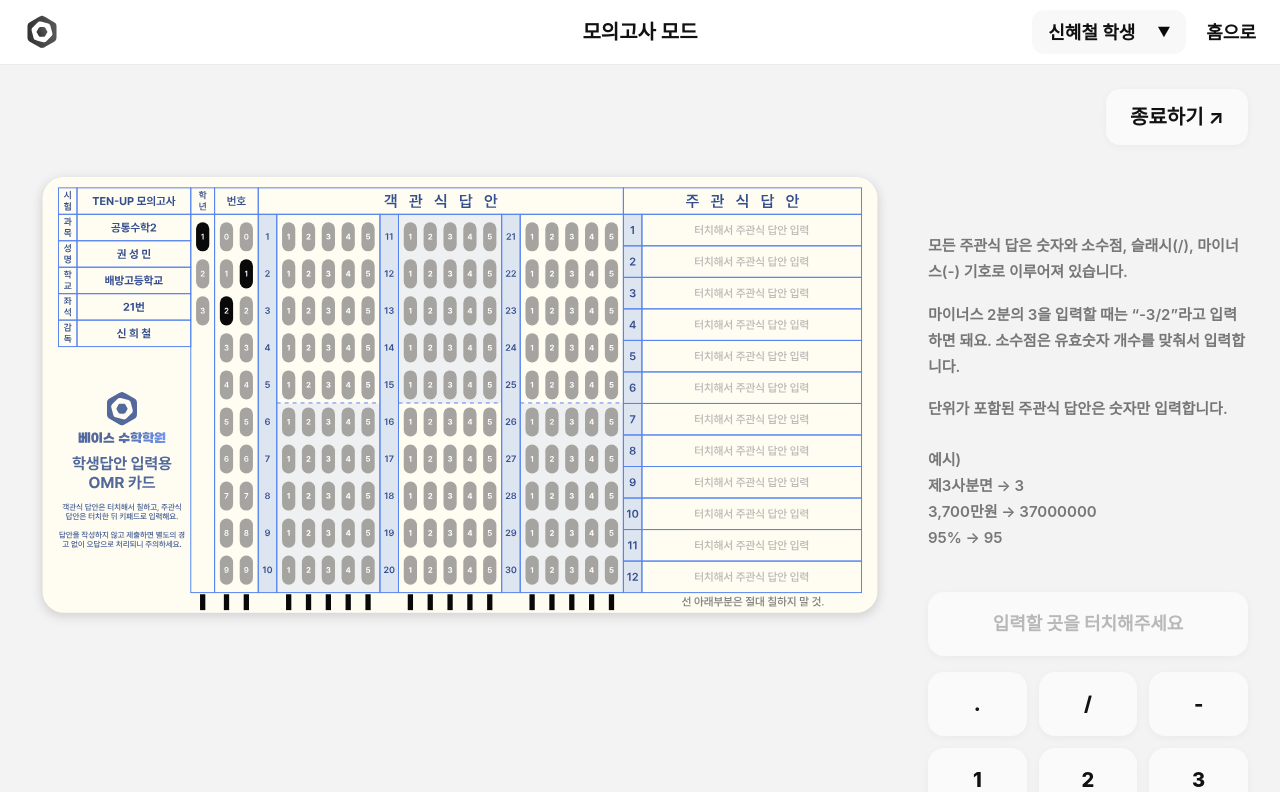
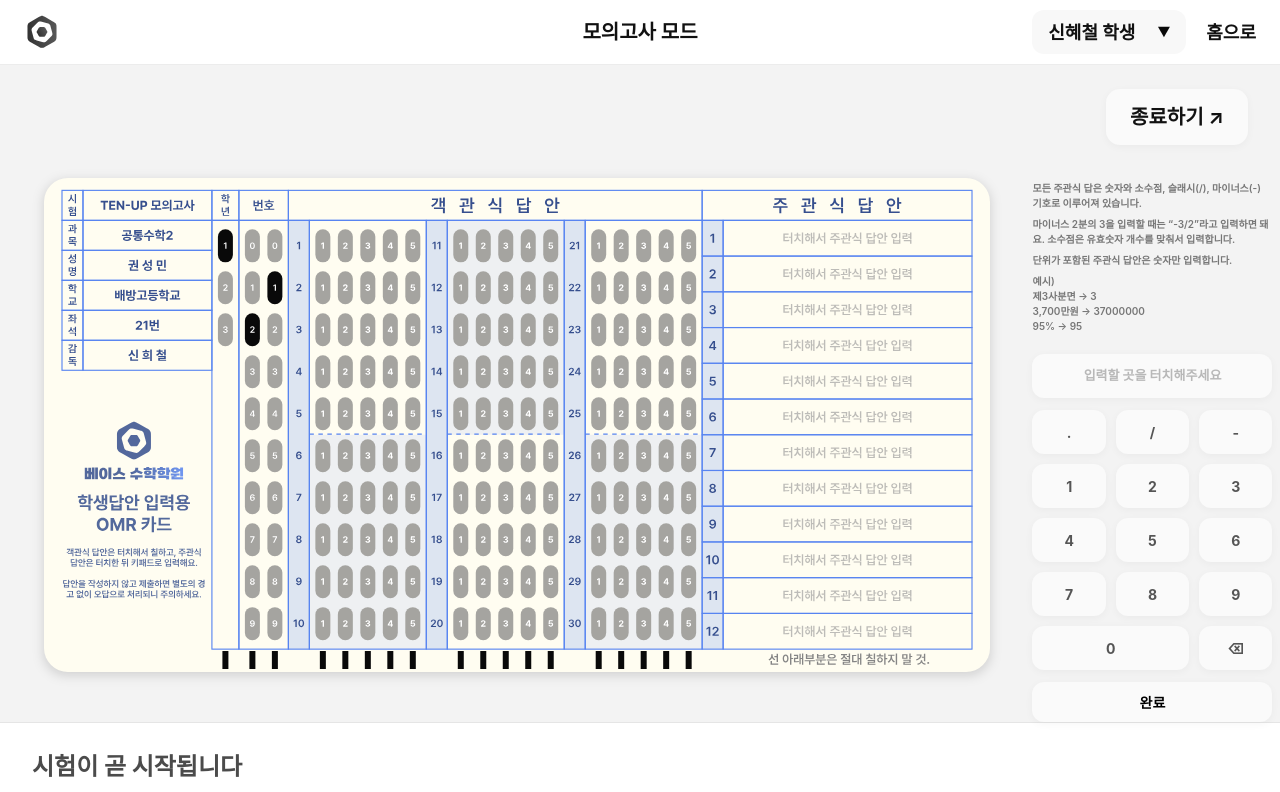
Before and after one commit to hey-anna/unboxers-assignment-mock-exam-fe, a React (Vite) app: page /exam in a window 1280 px wide. Shown: the top 792 px of the page. Built offline with nearby package versions, Linux system fonts and the light colour scheme.

Commit message:
style: 시험 화면 우측 입력 영역 레이아웃 정리

```diff
--- a/src/pages/exam/ExamPage.tsx
+++ b/src/pages/exam/ExamPage.tsx
@@ -118,11 +118,8 @@
 
   const navigate = useNavigate();
 
-  // const READY_DURATION_SECONDS = 3 * 60 + 17; // 3분 17초
-  // const EXAM_DURATION_SECONDS = 60; // 일단 샘플처럼 1분이면 60, 실제 60분이면 60 * 60
-
-  const READY_DURATION_SECONDS = 3;
-  const EXAM_DURATION_SECONDS = 60;
+  const READY_DURATION_SECONDS = 1 * 20;
+  const EXAM_DURATION_SECONDS = 3 * 60; // 1분이면 60, 실제 60분이면 60 * 60
 
   type ExamPhase = "ready" | "running" | "submitted";
 
@@ -342,9 +339,9 @@
             </button>
           </div>
 
-          <div className="relative mx-auto flex w-full max-w-[1360px] items-start justify-center gap-10">
-            <div className="flex-1">
-              <div className="relative w-full max-w-[1080px]">
+          <div className="relative mx-auto grid w-full max-w-[1360px] grid-cols-[minmax(0,1080fr)_minmax(160px,240fr)] items-start gap-[clamp(12px,2.4vw,40px)]">
+            <div className="min-w-0">
+              <div className="relative w-full">
                 <img
                   src={examOmrCardImage}
                   alt="OMR 답안 입력 화면"
@@ -485,17 +482,17 @@
               </div>
             </div>
 
-            <aside className="w-[320px] shrink-0 pt-16">
-              <div className="text-[15px] font-semibold leading-[1.75] text-[#777777]">
+            <aside className="w-[240px] shrink-0">
+              <div className="text-[10px] font-semibold leading-[1.5] text-[#777777] mt-3">
                 <p>
                   모든 주관식 답은 숫자와 소수점, 슬래시(/), 마이너스(-) 기호로 이루어져 있습니다.
                 </p>
-                <p className="mt-4">
+                <p className="mt-1.5">
                   마이너스 2분의 3을 입력할 때는 “-3/2”라고 입력하면 돼요. 소수점은 유효숫자 개수를
                   맞춰서 입력합니다.
                 </p>
-                <p className="mt-4">단위가 포함된 주관식 답안은 숫자만 입력합니다.</p>
-                <p className="mt-6">
+                <p className="mt-1.5">단위가 포함된 주관식 답안은 숫자만 입력합니다.</p>
+                <p className="mt-1.5">
                   예시)
                   <br />
                   제3사분면 → 3
@@ -506,23 +503,23 @@
                 </p>
               </div>
 
-              <div className="mt-10">
+              <div className="mt-5">
                 <button
                   type="button"
-                  className="flex h-[64px] w-full items-center justify-center rounded-[16px] bg-[#FAFAFA] text-[18px] font-bold text-[#B8B8B8] shadow-[0_2px_8px_rgba(0,0,0,0.04)]"
+                  className="flex h-[44px] w-full items-center justify-center rounded-[12px] bg-[#FAFAFA] px-2 text-[13px] font-bold text-[#B8B8B8] shadow-[0_2px_8px_rgba(0,0,0,0.04)]"
                 >
                   {selectedSubjectiveIndex === null
                     ? "입력할 곳을 터치해주세요"
                     : `주관식 ${selectedSubjectiveIndex}번 입력 중`}
                 </button>
 
-                <div className="mt-4 grid grid-cols-3 gap-3">
+                <div className="mt-3 grid grid-cols-3 gap-2.5">
                   {keypadRows.flat().map((key) => (
                     <button
                       key={key}
                       type="button"
                       onClick={() => handleKeypadClick(key)}
-                      className="flex h-[64px] items-center justify-center rounded-[16px] bg-[#FAFAFA] text-[20px] font-extrabold text-[#111111] shadow-[0_2px_8px_rgba(0,0,0,0.04)]"
+                      className="flex h-[44px] items-center justify-center rounded-[12px] bg-[#FAFAFA] text-[14px] font-bold text-[#555555] shadow-[0_2px_8px_rgba(0,0,0,0.04)] transition active:scale-[0.98]"
                     >
                       {key}
                     </button>
@@ -531,7 +528,7 @@
                   <button
                     type="button"
                     onClick={() => handleKeypadClick("0")}
-                    className="col-span-2 flex h-[64px] items-center justify-center rounded-[16px] bg-[#FAFAFA] text-[20px] font-extrabold text-[#111111] shadow-[0_2px_8px_rgba(0,0,0,0.04)]"
+                    className="col-span-2 flex h-[44px] items-center justify-center rounded-[12px] bg-[#FAFAFA] text-[14px] font-bold text-[#555555] shadow-[0_2px_8px_rgba(0,0,0,0.04)] transition active:scale-[0.98]"
                   >
                     0
                   </button>
@@ -539,7 +536,7 @@
                   <button
                     type="button"
                     onClick={() => handleKeypadClick("backspace")}
-                    className="flex h-[64px] items-center justify-center rounded-[16px] bg-[#FAFAFA] text-[20px] font-extrabold text-[#111111] shadow-[0_2px_8px_rgba(0,0,0,0.04)]"
+                    className="flex h-[44px] items-center justify-center rounded-[12px] bg-[#FAFAFA] text-[14px] font-bold text-[#555555] shadow-[0_2px_8px_rgba(0,0,0,0.04)] transition active:scale-[0.98]"
                   >
                     ⌫
                   </button>
@@ -548,11 +545,7 @@
                 <button
                   type="button"
                   onClick={handleComplete}
-                  className={`mt-4 h-[56px] w-full  rounded-2xl text-[18px] font-semibold transition ${
-                    selectedSubjectiveIndex === null
-                      ? "bg-[#E5E7EB] text-[#9CA3AF]"
-                      : "bg-[#2563EB] text-white"
-                  }`}
+                  className="mt-3 h-[40px] w-full rounded-[12px] bg-[#FAFAFA] text-[14px] font-semibold shadow-[0_2px_8px_rgba(0,0,0,0.04)] transition"
                 >
                   완료
                 </button>
```
